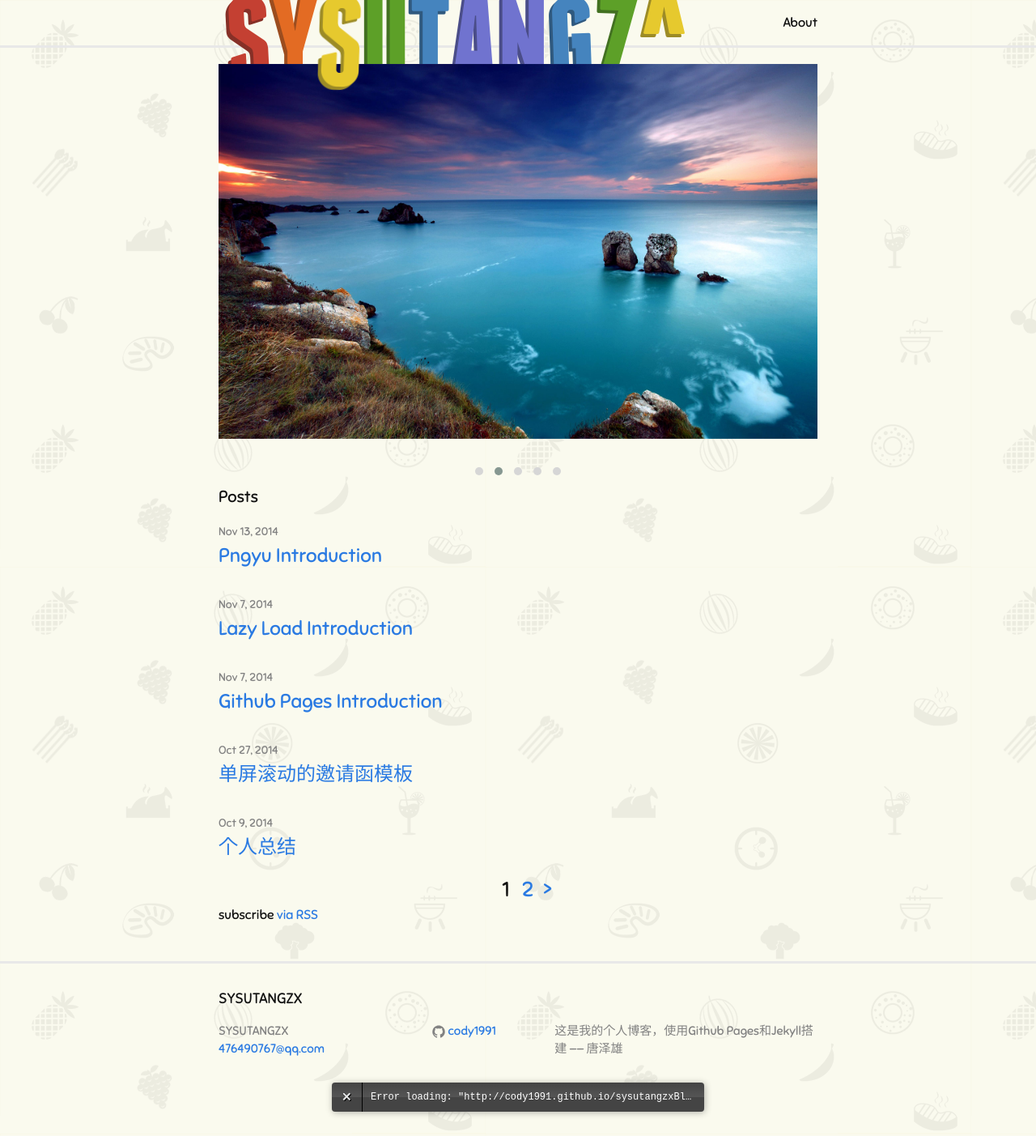
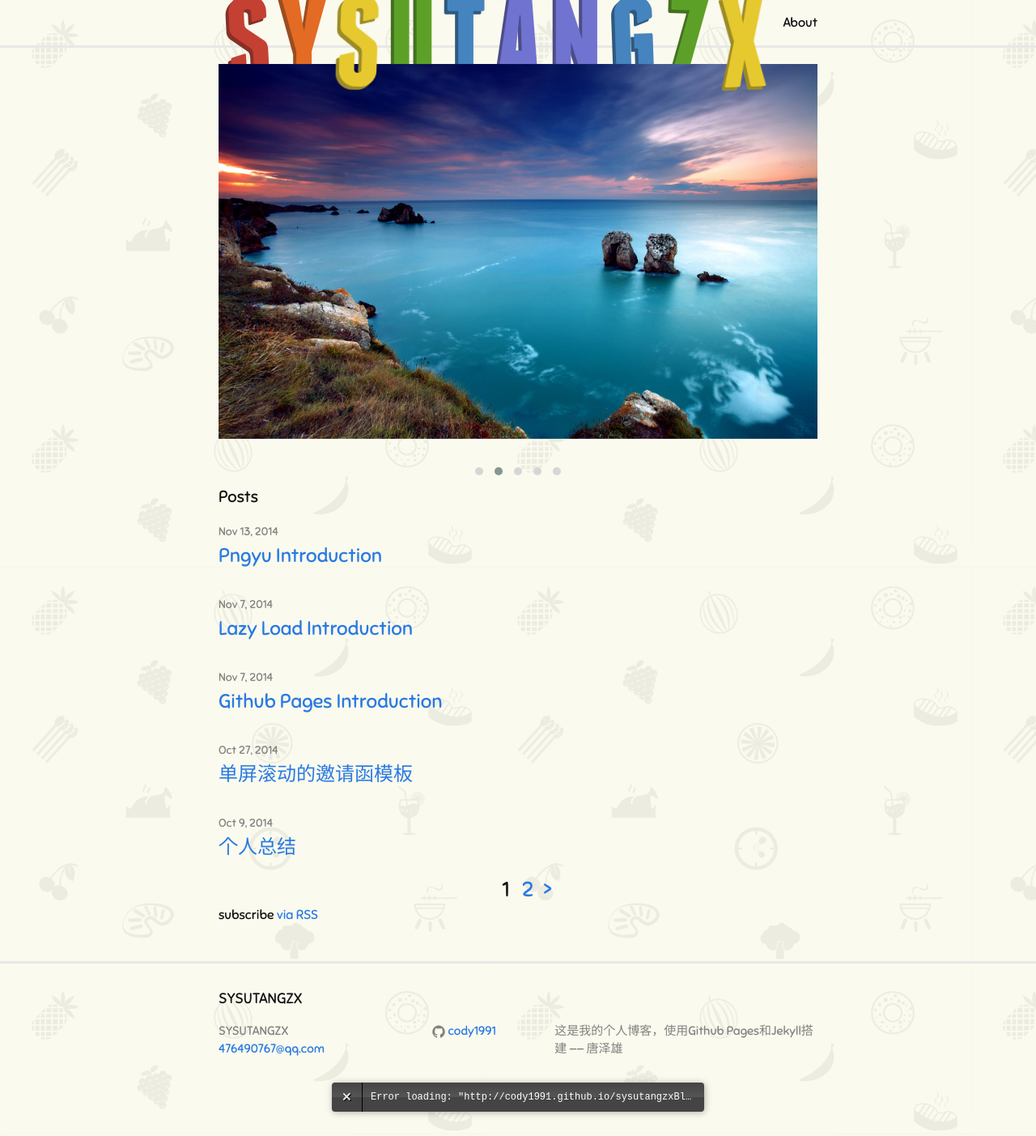
Before and after one commit to luojiyin1987/sysutangzxBlog, a Jekyll site: the page built from index.html, in a window 1280 px wide. Shown: the whole page at 81% size. Built offline with Jekyll 4.4.1, drawn with Linux system fonts in a browser that asks for light colours; the list of posts is cut into pages by our own code.

Commit message:
no message

```diff
--- a/css/main.css
+++ b/css/main.css
@@ -634,13 +634,13 @@ pre > code {
 #logo span {
     display: inline-block;
     position: relative;
-    letter-spacing: -1px;
+    letter-spacing: 10px;
     -webkit-transition: all 0.2s ease-out;
 }
 #logo span:hover {
     top: 3px
 }
-#logo .char2, #logo .char11 {
+#logo .char2{
     color: #e36b23;
     text-shadow: #9b4d1f -4px 4px 0
 }
@@ -675,7 +675,7 @@ pre > code {
     top: -7px;
     -webkit-transform: rotate(2deg)
 }
-#logo .char7 {} #logo .char8 {
+#logo .char8 {
     top: 1px;
     -webkit-transform: rotate(-2deg)
 }
@@ -683,18 +683,5 @@ pre > code {
     -webkit-transform: rotate(2deg)
 }
 #logo .char10 {
-    top: -65px;
-    width: 36px;
+    -webkit-transform: rotate(-2deg)
 }
-#logo .char10:hover {
-    -webkit-transition-duration: 0.4s;
-}
-#logo .char11 {
-    top: 2px;
-    left: -30px;
-    width: 50px;
-    -webkit-transform: rotate(-3deg)
-}
-#logo .char12 {
-    left: -24px
-}
```
